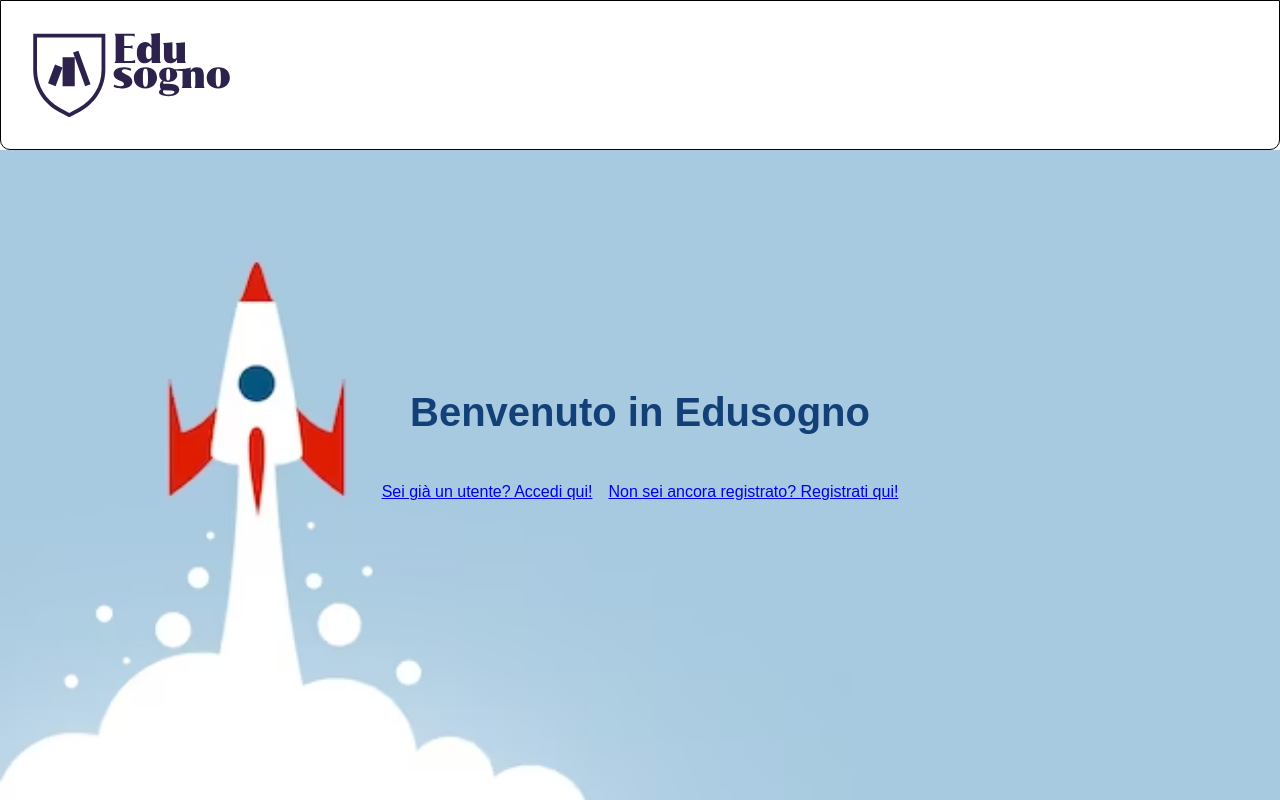
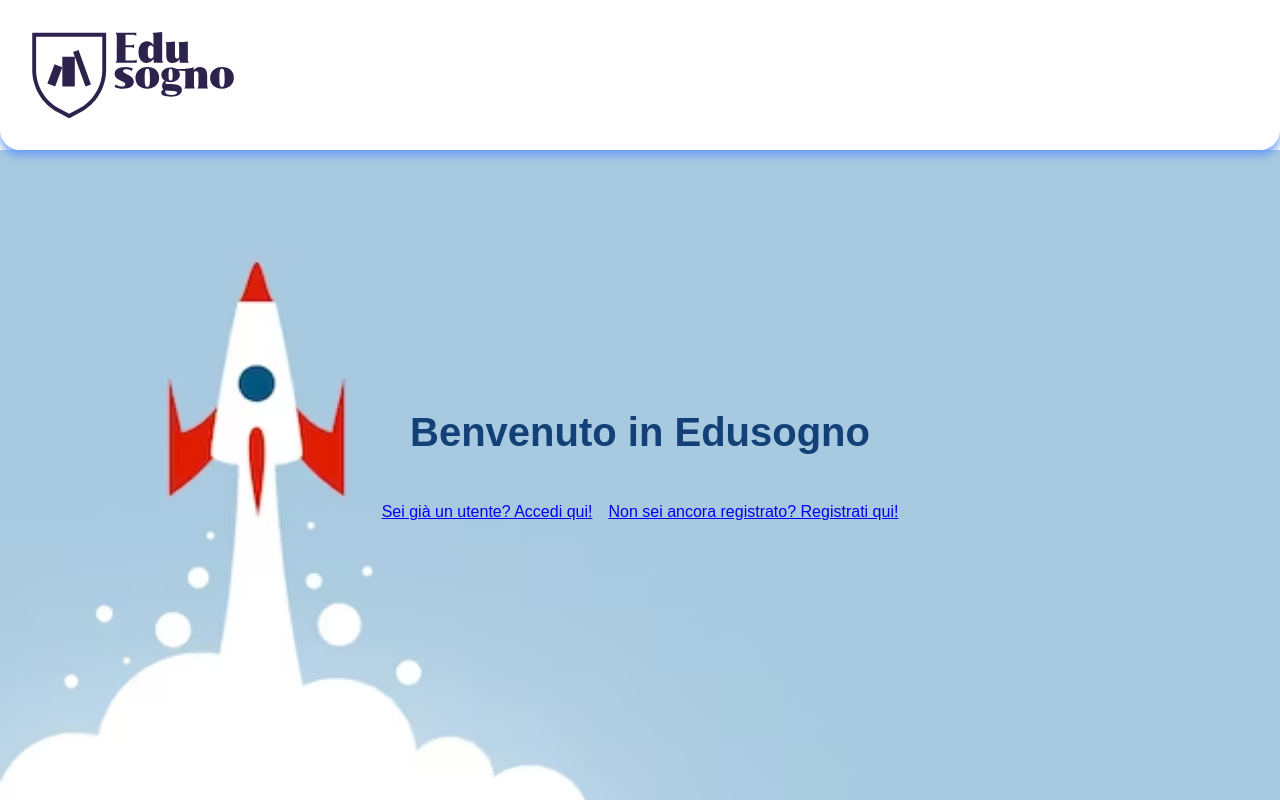
Before and after one commit to Giovanni-Palmitessa/edusogno-esercizio-master, a PHP site: page / in a window 1280 px wide. Run offline with PHP 8.4, Linux system fonts and the light colour scheme.

Commit message:
add general style and background image

```diff
--- a/assets/styles/style.css
+++ b/assets/styles/style.css
@@ -9,10 +9,12 @@
 /* INDEX */
 nav {
   height: 150px;
-  border: 1px solid black;
-  border-bottom-left-radius: 10px;
-  border-bottom-right-radius: 10px;
+  border-bottom-left-radius: 20px;
+  border-bottom-right-radius: 20px;
   padding: 2rem;
+  box-shadow: 0px 5px 10px rgb(103, 153, 247);
+  z-index: 1;
+  position: relative;
 }
 
 nav img {
@@ -23,6 +25,8 @@ main {
   background-image: url("../flying-rocket.jpg");
   background-size: cover;
   height: calc(100vh - 150px);
+  position: relative;
+  padding-top: 20px;
 }
 
 h1 {
```
